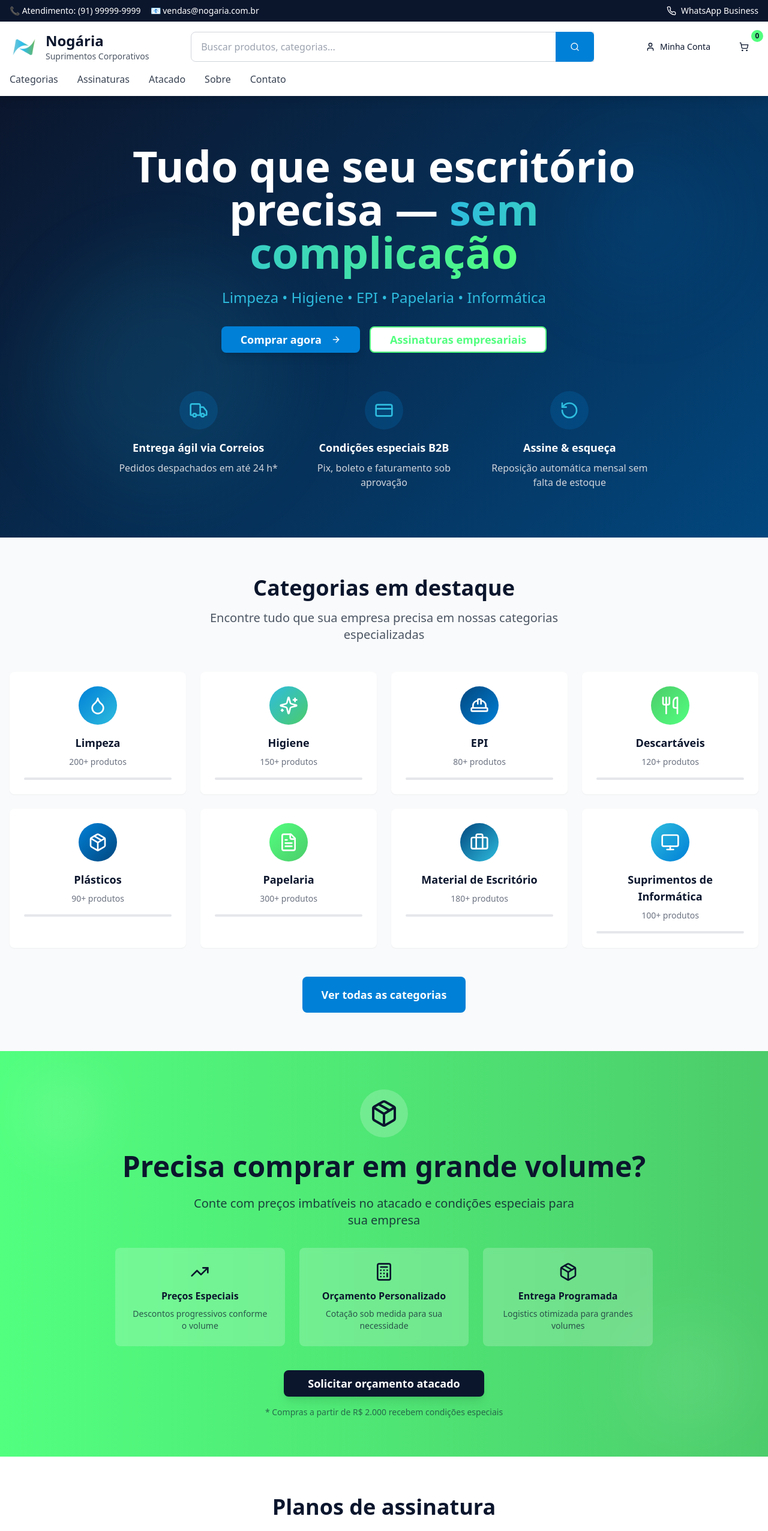
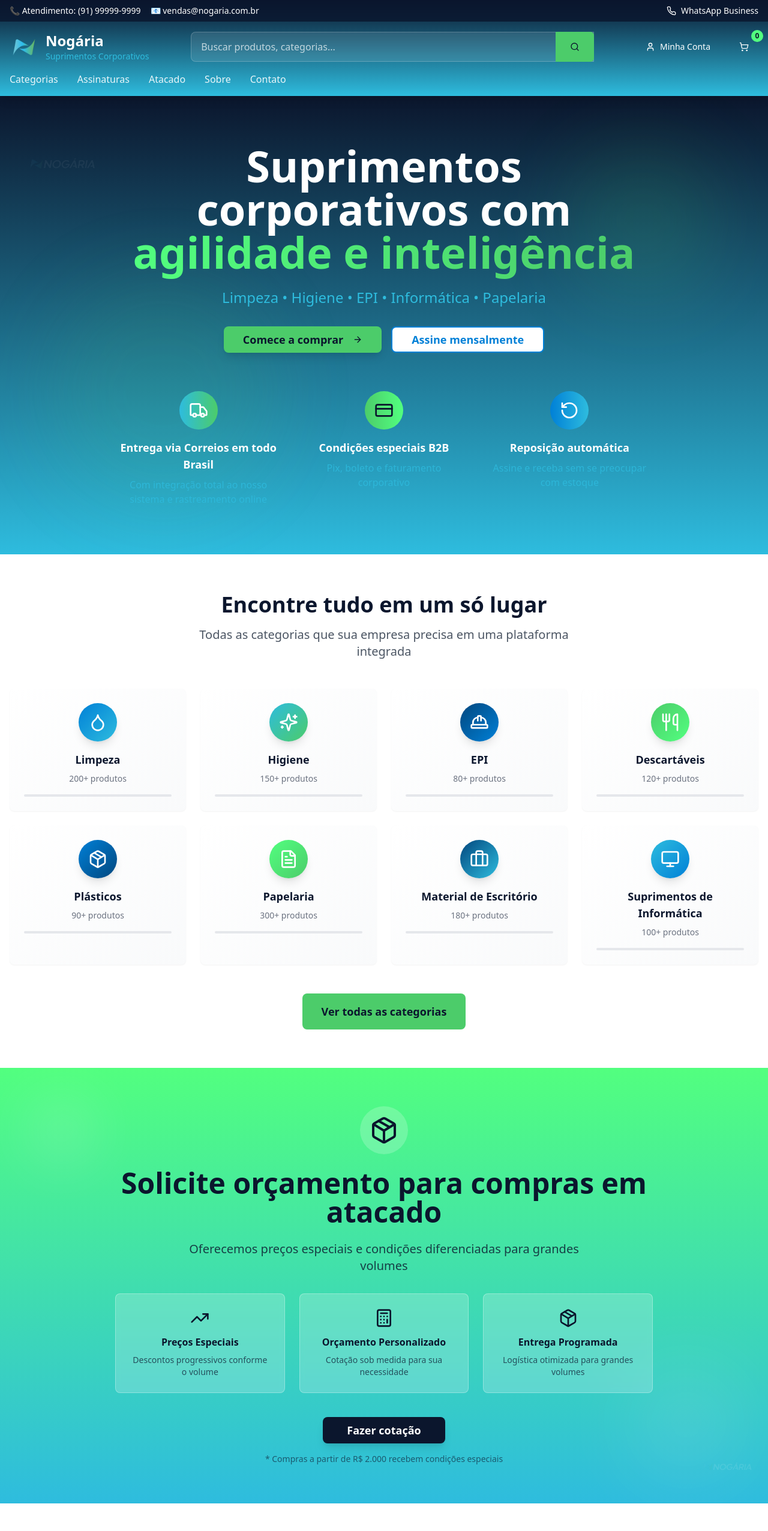
Before and after one commit to PedroHPSan/nogaria-supply-hub, a React (Vite) app: page / in a window 1280 px wide. Shown: the top 2552 px of the page at 60% size. Built offline with nearby package versions, Linux system fonts and the light colour scheme.

Commit message:
Refactor: Implement design updates
Update the project to align with the provided design specifications, including theme, layout, and page structures.

```diff
--- a/src/components/CategoriesGrid.tsx
+++ b/src/components/CategoriesGrid.tsx
@@ -1,3 +1,4 @@
+
 import { Card, CardContent } from '@/components/ui/card';
 import {
   Droplet,
@@ -15,62 +16,62 @@ const CategoriesGrid = () => {
     {
       name: 'Limpeza',
       icon: Droplet,
-      color: 'from-azure to-sky-blue',
+      gradient: 'from-azure to-sky-blue',
       products: '200+ produtos'
     },
     {
       name: 'Higiene',
       icon: Sparkles,
-      color: 'from-sky-blue to-grass-green',
+      gradient: 'from-sky-blue to-grass-green',
       products: '150+ produtos'
     },
     {
       name: 'EPI',
       icon: HardHat,
-      color: 'from-deep-blue to-azure',
+      gradient: 'from-deep-blue to-azure',
       products: '80+ produtos'
     },
     {
       name: 'Descartáveis',
       icon: Utensils,
-      color: 'from-grass-green to-neon-green',
+      gradient: 'from-grass-green to-neon-green',
       products: '120+ produtos'
     },
     {
       name: 'Plásticos',
       icon: Package,
-      color: 'from-azure to-deep-blue',
+      gradient: 'from-azure to-deep-blue',
       products: '90+ produtos'
     },
     {
       name: 'Papelaria',
       icon: FileText,
-      color: 'from-neon-green to-grass-green',
+      gradient: 'from-neon-green to-grass-green',
       products: '300+ produtos'
     },
     {
       name: 'Material de Escritório',
       icon: Briefcase,
-      color: 'from-deep-blue to-sky-blue',
+      gradient: 'from-deep-blue to-sky-blue',
       products: '180+ produtos'
     },
     {
       name: 'Suprimentos de Informática',
       icon: Monitor,
-      color: 'from-sky-blue to-azure',
+      gradient: 'from-sky-blue to-azure',
       products: '100+ produtos'
     }
   ];
 
   return (
-    <section id="categorias" className="py-16 bg-gray-50">
+    <section id="categorias" className="py-16 bg-white">
       <div className="container mx-auto px-4">
         <div className="text-center mb-12">
           <h2 className="text-4xl font-bold text-dark-navy mb-4">
-            Categorias em destaque
+            Encontre tudo em um só lugar
           </h2>
           <p className="text-xl text-gray-600 max-w-2xl mx-auto">
-            Encontre tudo que sua empresa precisa em nossas categorias especializadas
+            Todas as categorias que sua empresa precisa em uma plataforma integrada
           </p>
         </div>
 
@@ -80,13 +81,13 @@ const CategoriesGrid = () => {
             return (
               <Card
                 key={category.name}
-                className="group hover:shadow-xl transition-all duration-300 hover:-translate-y-2 cursor-pointer border-0 overflow-hidden"
+                className="group hover:shadow-2xl transition-all duration-300 hover:-translate-y-2 cursor-pointer border-0 overflow-hidden bg-gradient-to-br from-white to-gray-50"
                 style={{
                   animationDelay: `${index * 100}ms`
                 }}
               >
                 <CardContent className="p-6 text-center">
-                  <div className={`bg-gradient-to-br ${category.color} w-16 h-16 rounded-full flex items-center justify-center mx-auto mb-4 group-hover:scale-110 transition-transform duration-300`}>
+                  <div className={`bg-gradient-to-br ${category.gradient} w-16 h-16 rounded-full flex items-center justify-center mx-auto mb-4 group-hover:scale-110 transition-transform duration-300 shadow-lg`}>
                     <IconComponent className="w-8 h-8 text-white" />
                   </div>
 
@@ -100,7 +101,7 @@ const CategoriesGrid = () => {
 
                   <div className="w-full h-1 bg-gray-200 rounded-full overflow-hidden">
                     <div
-                      className={`h-full bg-gradient-to-r ${category.color} rounded-full transform scale-x-0 group-hover:scale-x-100 transition-transform duration-500 origin-left`}
+                      className={`h-full bg-gradient-to-r ${category.gradient} rounded-full transform scale-x-0 group-hover:scale-x-100 transition-transform duration-500 origin-left`}
                     ></div>
                   </div>
                 </CardContent>
@@ -110,7 +111,7 @@ const CategoriesGrid = () => {
         </div>
 
         <div className="text-center mt-12">
-          <button className="bg-azure hover:bg-deep-blue text-white px-8 py-4 rounded-lg font-semibold text-lg transition-all duration-300 hover:shadow-lg">
+          <button className="bg-grass-green hover:bg-neon-green text-dark-navy px-8 py-4 rounded-lg font-semibold text-lg transition-all duration-300 hover:shadow-lg">
             Ver todas as categorias
           </button>
         </div>
--- a/src/components/Header.tsx
+++ b/src/components/Header.tsx
@@ -15,9 +15,9 @@ const Header = () => {
   ];
 
   return (
-    <header className="bg-white shadow-lg sticky top-0 z-50">
+    <header className="bg-gradient-to-b from-dark-navy to-sky-blue text-white shadow-lg sticky top-0 z-50">
       {/* Top bar */}
-      <div className="bg-dark-navy text-white py-2">
+      <div className="bg-dark-navy/80 backdrop-blur-sm text-white py-2">
         <div className="container mx-auto px-4 flex justify-between items-center text-sm">
           <div className="flex items-center gap-4">
             <span>📞 Atendimento: (91) 99999-9999</span>
@@ -36,13 +36,13 @@ const Header = () => {
           {/* Logo */}
           <div className="flex items-center">
             <img
-              src="/lovable-uploads/f6b72d18-2cb2-4bb0-8bb3-f79d31eb3f47.png"
+              src="/lovable-uploads/30145d0a-0baf-4fc4-86a4-2c72d1be5c67.png"
               alt="Nogária Logo"
               className="h-12 w-auto"
             />
             <div className="ml-3">
-              <h1 className="text-2xl font-bold text-dark-navy">Nogária</h1>
-              <p className="text-sm text-gray-600">Suprimentos Corporativos</p>
+              <h1 className="text-2xl font-bold text-white">Nogária</h1>
+              <p className="text-sm text-sky-blue font-light">Suprimentos Corporativos</p>
             </div>
           </div>
 
@@ -52,9 +52,9 @@ const Header = () => {
               <input
                 type="text"
                 placeholder="Buscar produtos, categorias..."
-                className="w-full px-4 py-3 border border-gray-300 rounded-l-lg focus:outline-none focus:ring-2 focus:ring-azure"
+                className="w-full px-4 py-3 border border-white/20 rounded-l-lg focus:outline-none focus:ring-2 focus:ring-neon-green bg-white/10 backdrop-blur-sm text-white placeholder-white/70"
               />
-              <Button className="absolute right-0 top-0 h-full px-6 bg-azure hover:bg-deep-blue rounded-l-none">
+              <Button className="absolute right-0 top-0 h-full px-6 bg-grass-green hover:bg-neon-green text-dark-navy rounded-l-none">
                 <Search className="w-5 h-5" />
               </Button>
             </div>
@@ -62,12 +62,12 @@ const Header = () => {
 
           {/* Action buttons */}
           <div className="flex items-center gap-4">
-            <Button variant="ghost" className="hidden md:flex items-center gap-2 text-dark-navy hover:text-azure">
+            <Button variant="ghost" className="hidden md:flex items-center gap-2 text-white hover:text-neon-green hover:bg-white/10">
               <User className="w-5 h-5" />
               <span>Minha Conta</span>
             </Button>
 
-            <Button variant="ghost" className="relative text-dark-navy hover:text-azure">
+            <Button variant="ghost" className="relative text-white hover:text-neon-green hover:bg-white/10">
               <ShoppingCart className="w-6 h-6" />
               <span className="absolute -top-2 -right-2 bg-neon-green text-dark-navy text-xs rounded-full w-5 h-5 flex items-center justify-center font-bold">
                 0
@@ -77,7 +77,7 @@ const Header = () => {
             {/* Mobile menu button */}
             <Button
               variant="ghost"
-              className="md:hidden"
+              className="md:hidden text-white hover:bg-white/10"
               onClick={() => setIsMenuOpen(!isMenuOpen)}
             >
               {isMenuOpen ? <X className="w-6 h-6" /> : <Menu className="w-6 h-6" />}
@@ -91,9 +91,9 @@ const Header = () => {
             <input
               type="text"
               placeholder="Buscar produtos..."
-              className="w-full px-4 py-3 border border-gray-300 rounded-lg focus:outline-none focus:ring-2 focus:ring-azure"
+              className="w-full px-4 py-3 border border-white/20 rounded-lg focus:outline-none focus:ring-2 focus:ring-neon-green bg-white/10 backdrop-blur-sm text-white placeholder-white/70"
             />
-            <Search className="absolute right-3 top-1/2 transform -translate-y-1/2 w-5 h-5 text-gray-400" />
+            <Search className="absolute right-3 top-1/2 transform -translate-y-1/2 w-5 h-5 text-white/70" />
           </div>
         </div>
 
@@ -104,7 +104,7 @@ const Header = () => {
               <li key={item.label}>
                 <a
                   href={item.href}
-                  className="text-gray-700 hover:text-azure font-medium transition-colors duration-200 py-2 border-b-2 border-transparent hover:border-azure"
+                  className="text-white/90 hover:text-neon-green font-medium transition-colors duration-200 py-2 border-b-2 border-transparent hover:border-neon-green"
                 >
                   {item.label}
                 </a>
@@ -116,14 +116,14 @@ const Header = () => {
 
       {/* Mobile Navigation */}
       {isMenuOpen && (
-        <div className="md:hidden bg-white border-t">
+        <div className="md:hidden bg-dark-navy/90 backdrop-blur-sm border-t border-white/20">
           <nav className="container mx-auto px-4 py-4">
             <ul className="space-y-4">
               {navItems.map((item) => (
                 <li key={item.label}>
                   <a
                     href={item.href}
-                    className="block text-gray-700 hover:text-azure font-medium py-2"
+                    className="block text-white/90 hover:text-neon-green font-medium py-2"
                     onClick={() => setIsMenuOpen(false)}
                   >
                     {item.label}
@@ -131,7 +131,7 @@ const Header = () => {
                 </li>
               ))}
               <li>
-                <Button variant="outline" className="w-full">
+                <Button variant="outline" className="w-full border-white/20 text-white hover:bg-white/10">
                   <User className="w-4 h-4 mr-2" />
                   Minha Conta
                 </Button>
--- a/src/components/HeroBanner.tsx
+++ b/src/components/HeroBanner.tsx
@@ -4,71 +4,79 @@ import { ArrowRight, Truck, CreditCard, RotateCcw } from 'lucide-react';
 
 const HeroBanner = () => {
   return (
-    <section className="bg-gradient-hero text-white relative overflow-hidden">
+    <section className="bg-gradient-to-b from-dark-navy to-sky-blue text-white relative overflow-hidden">
       {/* Background decorative elements */}
       <div className="absolute inset-0">
-        <div className="absolute top-20 right-20 w-64 h-64 bg-azure/10 rounded-full blur-3xl"></div>
-        <div className="absolute bottom-20 left-20 w-96 h-96 bg-sky-blue/10 rounded-full blur-3xl"></div>
+        <div className="absolute top-20 right-20 w-64 h-64 bg-neon-green/10 rounded-full blur-3xl"></div>
+        <div className="absolute bottom-20 left-20 w-96 h-96 bg-grass-green/10 rounded-full blur-3xl"></div>
+        {/* Logo pattern overlay */}
+        <div className="absolute top-10 left-10 opacity-5">
+          <img
+            src="/lovable-uploads/29287e75-6ba8-4189-962b-42454a69cc1c.png"
+            alt="Nogária Pattern"
+            className="h-32 w-auto"
+          />
+        </div>
       </div>
 
       <div className="container mx-auto px-4 py-20 relative">
         <div className="max-w-4xl mx-auto text-center">
           {/* Main headline */}
           <h1 className="text-5xl md:text-7xl font-bold mb-6 animate-fade-in-up">
-            Tudo que seu escritório precisa —{' '}
-            <span className="bg-gradient-to-r from-sky-blue to-neon-green bg-clip-text text-transparent">
-              sem complicação
+            Suprimentos corporativos com{' '}
+            <span className="bg-gradient-to-r from-neon-green to-grass-green bg-clip-text text-transparent">
+              agilidade e inteligência
             </span>
           </h1>
 
           {/* Subheadline */}
           <p className="text-xl md:text-2xl mb-8 text-sky-blue font-light">
-            Limpeza • Higiene • EPI • Papelaria • Informática
+            Limpeza • Higiene • EPI • Informática • Papelaria
           </p>
 
           {/* CTA Buttons */}
           <div className="flex flex-col sm:flex-row gap-4 justify-center items-center mb-12">
             <Button
               size="lg"
-              className="bg-azure hover:bg-deep-blue text-white px-8 py-4 text-lg font-semibold rounded-lg shadow-lg hover:shadow-xl transition-all duration-300 group"
+              className="bg-grass-green hover:bg-neon-green text-dark-navy px-8 py-4 text-lg font-semibold rounded-lg shadow-lg hover:shadow-xl transition-all duration-300 group"
             >
-              Comprar agora
+              Comece a comprar
               <ArrowRight className="ml-2 w-5 h-5 group-hover:translate-x-1 transition-transform" />
             </Button>
 
             <Button
               size="lg"
               variant="outline"
-              className="border-2 border-neon-green text-neon-green hover:bg-neon-green hover:text-dark-navy px-8 py-4 text-lg font-semibold rounded-lg transition-all duration-300"
+              className="border-2 border-azure text-azure hover:bg-azure hover:text-white px-8 py-4 text-lg font-semibold rounded-lg transition-all duration-300"
             >
-              Assinaturas empresariais
+              Assine mensalmente
             </Button>
           </div>
 
           {/* Value propositions */}
           <div className="grid grid-cols-1 md:grid-cols-3 gap-8 mt-16">
             <div className="flex flex-col items-center text-center group">
-              <div className="bg-azure/20 p-4 rounded-full mb-4 group-hover:bg-azure/30 transition-colors">
-                <Truck className="w-8 h-8 text-sky-blue" />
+              <div className="bg-gradient-to-r from-sky-blue to-grass-green p-4 rounded-full mb-4 group-hover:scale-110 transition-transform">
+                <Truck className="w-8 h-8 text-white" />
               </div>
-              <h3 className="font-semibold text-lg mb-2">Entrega ágil via Correios</h3>
-              <p className="text-gray-300">Pedidos despachados em até 24 h*</p>
+              <h3 className="font-semibold text-lg mb-2">Entrega via Correios em todo Brasil</h3>
+              <p className="text-sky-blue/80">Com integração total ao nosso sistema e rastreamento online</p>
             </div>
 
             <div className="flex flex-col items-center text-center group">
-              <div className="bg-azure/20 p-4 rounded-full mb-4 group-hover:bg-azure/30 transition-colors">
-                <CreditCard className="w-8 h-8 text-sky-blue" />
+              <div className="bg-gradient-to-r from-grass-green to-neon-green p-4 rounded-full mb-4 group-hover:scale-110 transition-transform">
+                <CreditCard className="w-8 h-8 text-dark-navy" />
               </div>
               <h3 className="font-semibold text-lg mb-2">Condições especiais B2B</h3>
-              <p className="text-gray-300">Pix, boleto e faturamento sob aprovação</p>
+              <p className="text-sky-blue/80">Pix, boleto e faturamento corporativo</p>
             </div>
 
             <div className="flex flex-col items-center text-center group">
-              <div className="bg-azure/20 p-4 rounded-full mb-4 group-hover:bg-azure/30 transition-colors">
-                <RotateCcw className="w-8 h-8 text-sky-blue" />
+              <div className="bg-gradient-to-r from-azure to-sky-blue p-4 rounded-full mb-4 group-hover:scale-110 transition-transform">
+                <RotateCcw className="w-8 h-8 text-white" />
               </div>
-              <h3 className="font-semibold text-lg mb-2">Assine & esqueça</h3>
-              <p className="text-gray-300">Reposição automática mensal sem falta de estoque</p>
+              <h3 className="font-semibold text-lg mb-2">Reposição automática</h3>
+              <p className="text-sky-blue/80">Assine e receba sem se preocupar com estoque</p>
             </div>
           </div>
         </div>
--- a/src/components/WholesaleBanner.tsx
+++ b/src/components/WholesaleBanner.tsx
@@ -4,46 +4,54 @@ import { Package, TrendingUp, Calculator } from 'lucide-react';
 
 const WholesaleBanner = () => {
   return (
-    <section className="py-16 bg-gradient-to-r from-neon-green to-grass-green relative overflow-hidden">
+    <section className="py-16 bg-gradient-to-b from-neon-green to-sky-blue relative overflow-hidden">
       {/* Background decoration */}
       <div className="absolute inset-0">
         <div className="absolute top-10 left-10 w-32 h-32 bg-white/10 rounded-full blur-2xl"></div>
         <div className="absolute bottom-10 right-10 w-48 h-48 bg-white/10 rounded-full blur-3xl"></div>
+        {/* Logo pattern overlay */}
+        <div className="absolute bottom-5 right-5 opacity-10">
+          <img
+            src="/lovable-uploads/29287e75-6ba8-4189-962b-42454a69cc1c.png"
+            alt="Nogária Pattern"
+            className="h-24 w-auto"
+          />
+        </div>
       </div>
 
       <div className="container mx-auto px-4 relative">
         <div className="max-w-4xl mx-auto text-center">
           <div className="flex justify-center mb-6">
-            <div className="bg-white/20 p-4 rounded-full">
+            <div className="bg-white/20 backdrop-blur-sm p-4 rounded-full">
               <Package className="w-12 h-12 text-dark-navy" />
             </div>
           </div>
 
           <h2 className="text-4xl md:text-5xl font-bold text-dark-navy mb-6">
-            Precisa comprar em grande volume?
+            Solicite orçamento para compras em atacado
           </h2>
 
           <p className="text-xl text-dark-navy/80 mb-8 max-w-2xl mx-auto">
-            Conte com preços imbatíveis no atacado e condições especiais para sua empresa
+            Oferecemos preços especiais e condições diferenciadas para grandes volumes
           </p>
 
           <div className="grid grid-cols-1 md:grid-cols-3 gap-6 mb-10">
-            <div className="bg-white/20 backdrop-blur-sm rounded-lg p-6">
+            <div className="bg-white/20 backdrop-blur-sm rounded-lg p-6 border border-white/30">
               <TrendingUp className="w-8 h-8 text-dark-navy mx-auto mb-3" />
               <h3 className="font-semibold text-dark-navy mb-2">Preços Especiais</h3>
               <p className="text-dark-navy/70 text-sm">Descontos progressivos conforme o volume</p>
             </div>
 
-            <div className="bg-white/20 backdrop-blur-sm rounded-lg p-6">
+            <div className="bg-white/20 backdrop-blur-sm rounded-lg p-6 border border-white/30">
               <Calculator className="w-8 h-8 text-dark-navy mx-auto mb-3" />
               <h3 className="font-semibold text-dark-navy mb-2">Orçamento Personalizado</h3>
               <p className="text-dark-navy/70 text-sm">Cotação sob medida para sua necessidade</p>
             </div>
 
-            <div className="bg-white/20 backdrop-blur-sm rounded-lg p-6">
+            <div className="bg-white/20 backdrop-blur-sm rounded-lg p-6 border border-white/30">
               <Package className="w-8 h-8 text-dark-navy mx-auto mb-3" />
               <h3 className="font-semibold text-dark-navy mb-2">Entrega Programada</h3>
-              <p className="text-dark-navy/70 text-sm">Logistics otimizada para grandes volumes</p>
+              <p className="text-dark-navy/70 text-sm">Logística otimizada para grandes volumes</p>
             </div>
           </div>
 
@@ -51,7 +59,7 @@ const WholesaleBanner = () => {
             size="lg"
             className="bg-dark-navy hover:bg-deep-blue text-white px-10 py-4 text-lg font-semibold rounded-lg shadow-lg hover:shadow-xl transition-all duration-300"
           >
-            Solicitar orçamento atacado
+            Fazer cotação
           </Button>
 
           <p className="text-sm text-dark-navy/60 mt-4">
--- a/tailwind.config.ts
+++ b/tailwind.config.ts
@@ -114,6 +114,9 @@ export default {
 			backgroundImage: {
 				'gradient-nogaria': 'linear-gradient(135deg, #0080d7 0%, #2ebcde 50%, #52ff7f 100%)',
 				'gradient-hero': 'linear-gradient(135deg, #0b162d 0%, #02477e 100%)',
+				'gradient-midnight': 'linear-gradient(to bottom, #0b162d, #2ebcde)',
+				'gradient-sky-green': 'linear-gradient(to right, #2ebcde, #4ccc6a)',
+				'gradient-green-blue': 'linear-gradient(to bottom, #52ff7f, #2ebcde)',
 			}
 		}
 	},
```
Also changed, not shown: src/components/ContactStrip.tsx (+7 -7 lines), public/lovable-uploads/29287e75-6ba8-4189-962b-42454a69cc1c.png (added), public/lovable-uploads/30145d0a-0baf-4fc4-86a4-2c72d1be5c67.png (added).
